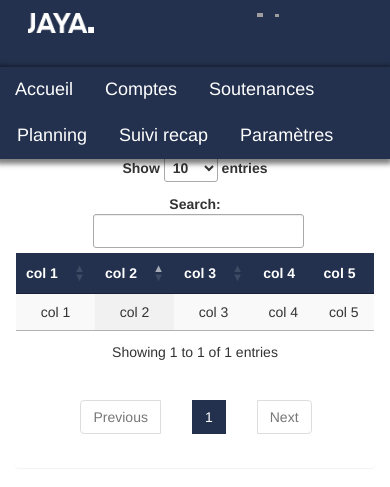
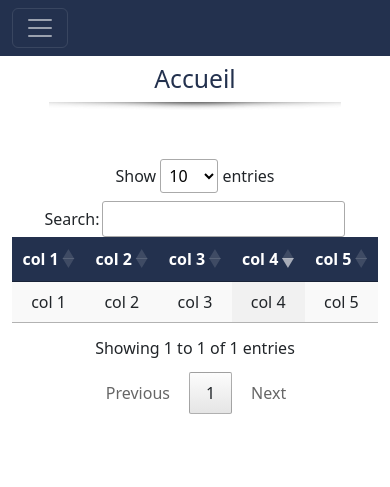
Before and after one commit to ElyasKing/Jaya-Project, a PHP site: page / in a window 390 px wide. Shown: the top 487 px of the page. Run offline with PHP 8.4, Linux system fonts and the light colour scheme; some libraries are stand-ins or nearby versions; grey boxes are pictures that could not be loaded.

Commit message:
Structure push 5
B5 / Navbar fonctionnelle et responsive

```diff
--- a/administrateur/indexAdmin.php
+++ /dev/null
@@ -1,58 +0,0 @@
-<?php
-
-?>
-
-<div class="container-fluid space">
-    <h2 class="center colored">Accueil</h2>
-    <hr>
-    <br>
-    <br>
-    <div class="panel" id="panel">
-        <table id="admin" class="display" style="width:100%">
-            <thead>
-                <tr class="bg">
-                    <th>col 1</th>
-                    <th>col 2</th>
-                    <th>col 3</th>
-                    <th>col 4</th>
-                    <th>col 5</th>
-                </tr>
-            </thead>
-            <tbody>
-                <tr>
-                    <td>col 1</td>
-                    <td>col 2</td>
-                    <td>col 3</td>
-                    <td>col 4</td>
-                    <td>col 5</td>
-                </tr>
-            </tbody>
-        </table>
-    </div>
-</div>
-
-<script>
-    $(document).ready(function(){
-        $('#admin').DataTable({
-            stateSave: true,
-            autoWith: true,
-            language: {
-                "url": "//cdn.datatables.net/plug-ins/1.11.3/i18n/fr_fr.json"
-            },
-            columnDefs: [
-                {
-                    targets: [-1,-2],
-                    orderable: false,
-                    searchable: false
-                }
-            ],
-            order: [
-                [1, 'asc']
-            ],
-            dom: 'Blfrtip',
-            buttons: [
-                'excel'
-            ]
-        });
-    });
-</script>
--- a/application_config/get_connectUser.php
+++ b/application_config/get_connectUser.php
@@ -1,7 +1,11 @@
 <?php
     // $connectedUser = $_SESSION['connectedUser'];
-    $connectedUser = "Prenom Nom";
+    $connectedUser = "Selaïman VANLANDUYT";
     $monURL = "/PERSO/JAYA/Jaya-Project/";
     // $userProfile = $_SESSION['userProfile'];
-    $userProfile = "ADMINISTRATEUR";
+    //$userProfile = "TUTEUR UNIVERSITAIRE";
+    // $userProfile = "SCOLARITE";
+    // $userProfile = "RESPONSABLE UE";
+     $userProfile = "ADMINISTRATEUR";
+    // $userProfile = "INVITE";
 ?>
--- a/css/style.css
+++ b/css/style.css
@@ -1,55 +1,24 @@
 /* NAVBAR */
 
-/* .grid-navbar-top-right{
-    display: grid;
-    grid-gap: 0px;
-    grid-template-columns: auto auto;
-  }
-
-  .grid-navbar-top-right > * {
-    padding: 0 10px; /* Ajoutez du padding pour espacer le contenu de la grille
-    display: flex;
-    align-items: center;
-  } */
-
-.img-navbar{
-    margin: 13px;
-    padding: 0px;
-    width: 40%;
-    height: 80%;
+.navbar{
+    background-color: #23314e !important;
+    border-color: #23314e !important;
+    /* padding: 0% 0% 2% 1% !important; */
 }
 
 #notification-icon{
-    margin: 2% 0% 0% 16%;
-    width: 1.5%;
+    position: absolute;
+    margin-top: -2px;
+    margin-left: -94px;
 }
 
 #logout-icon{
-    margin: 2% 0% 0% 2%;
-    width: 1%;
-}
+    position: absolute;
+    margin-top: -18px;
+    margin-left: -44px;
+} /* */
 
-#navbar{
-    background-color: #23314e;
-    border-color: #23314e;
-}
-
- #navbar-userInfo > table{
-    text-align: center !important;
-    margin-left: 180%;
-    /* margin-right: 10% !important; */
-    margin-top: 4% !important;
-    color: white;
-}
-
-.nav{
-    color: white;
-    background-color: #23314e;
-    padding: 0px;
-    box-shadow: -1px 2px 5px 3px rgba(0,0,0,0.5);
-}
-
-.nav > li > a{
+/* .nav > li > a{
     color: white;
     font-size: 18px;
 }
@@ -58,21 +27,19 @@
     color: #23314e;
     background-color: #d5d8db;
     font-size: 18px;
-}
+} */
 
-/* #nav-perso{
-    margin-top: -10px;
-} */
+
 
 
 
 /* INDEX */
 .space{
-    margin-top: 10%;
+    margin-top: 2%;
 }
 
 table,th,td{
-    text-align: center;
+    text-align: center !important;
 }
 
 h2{
@@ -124,14 +91,14 @@ hr{
 .pagination > .active > span,
 .pagination > .active > span:focus,
 .pagination > .active > span:hover{
-    z-index: 3;
-    color: white;
-    cursor: default;
-    background-color: #23314e;
-    border-color: #23314e;
+    z-index: 3 !important;
+    color: white !important;
+    cursor: default !important;
+    background-color: #23314e !important;
+    border-color: #23314e !important ;
 }
 
 .pagination > li > a,
 .pagination > li > span{
-    color: #23314e;
+    color: #23314e !important;
 }
--- a/header.html
+++ /dev/null
@@ -1,30 +0,0 @@
-<title>JAYA</title>
-
-<meta name="viewport" content="width=device-width, initial-scale=1"/>
-
-<!-- script Datatable -->
-<script src="https://code.jquery.com/jquery-3.5.1.js"></script>
-<script src="https://cdn.datatables.net/1.11.3/js/jquery.dataTables.min.js"></script>
-<script src="https://cdn.datatables.net/1.11.3/js/dataTables.bootstrap.min.js"></script>
-
-<script src="https://cdn.datatables.net/buttons/2.1.0/js/dataTables.buttons.min.js"></script>
-<script src="https://cdnjs.cloudflare.com/ajax/libs/jszip/3.1.3/jszip.min.js"></script>
-<script src="https://cdnjs.cloudflare.com/ajax/libs/pdfmake/0.1.53/vfs_fonts.js"></script>
-<script src="https://cdn.datatables.net/buttons/2.1.0/js/buttons.html5.min.js"></script>
-
-<link rel="stylesheet" href="https://cdn.dataTables.net/1.11.3/css/jquery.dataTables.min.css">
-<link rel="stylesheet" href="https://cdn.dataTables.net/buttons/2.1.0/css/buttons.dataTables.min.css">
-
-
-<!-- Bootstrap -->
-<!-- <script src="https://cdn.jsdelivr.net/npm/bootstrap@5.3.0-alpha1/dist/js/bootstrap.bundle.min.js" integrity="sha384-w76AqPfDkMBDXo30jS1Sgez6pr3x5MlQ1ZAGC+nuZB+EYdgRZgiwxhTBTkF7CXvN" crossorigin="anonymous"></script>
-<link href="https://cdn.jsdelivr.net/npm/bootstrap@5.3.0-alpha1/dist/css/bootstrap.min.css" rel="stylesheet" integrity="sha384-GLhlTQ8iRABdZLl6O3oVMWSktQOp6b7In1Zl3/Jr59b6EGGoI1aFkw7cmDA6j6gD" crossorigin="anonymous"> -->
-<script src="https://maxcdn.bootstrapcdn.com/bootstrap/3.3.6/js/bootstrap.min.js"></script>
-<link rel="stylesheet" href="https://maxcdn.bootstrapcdn.com/bootstrap/3.3.6/css/bootstrap.min.css">
-
-<!-- CSS PERSO -->
-<link rel="stylesheet" href="css/style.css">
-
-<!-- JQuery UI -->
-<link rel="stylesheet" href="https://cdnjs.cloudflare.com/ajax/libs/jquery/1.12.1/jquery-ui.css" />
-<script src="https://code.jquery.com/ui/1.12.1/jquery-ui.min.js"></script>
--- /dev/null
+++ b/header.php
@@ -0,0 +1,36 @@
+<?php
+echo '<title>JAYA</title>
+
+<meta name="viewport" content="width=device-width, initial-scale=1"/>
+
+<!-- Bootstrap 5 -->
+<script src="https://cdn.jsdelivr.net/npm/bootstrap@5.3.0-alpha1/dist/js/bootstrap.bundle.min.js" integrity="sha384-w76AqPfDkMBDXo30jS1Sgez6pr3x5MlQ1ZAGC+nuZB+EYdgRZgiwxhTBTkF7CXvN" crossorigin="anonymous"></script>
+<link href="https://cdn.jsdelivr.net/npm/bootstrap@5.3.0-alpha1/dist/css/bootstrap.min.css" rel="stylesheet" integrity="sha384-GLhlTQ8iRABdZLl6O3oVMWSktQOp6b7In1Zl3/Jr59b6EGGoI1aFkw7cmDA6j6gD" crossorigin="anonymous">
+
+<!-- Les Basiques DataTables -->
+<script src="https://code.jquery.com/jquery-3.5.1.js"></script>
+<script src="https://cdn.datatables.net/1.13.2/js/jquery.dataTables.min.js"></script>
+<link rel="stylesheet" href="https://cdn.datatables.net/1.13.2/css/jquery.dataTables.min.css">
+
+<!-- Les bouttons Datatables -->
+<script src="https://cdn.datatables.net/buttons/2.3.4/js/dataTables.buttons.min.js"></script>
+<script src="https://cdnjs.cloudflare.com/ajax/libs/jszip/3.10.1/jszip.min.js"></script>
+<script src="https://cdnjs.cloudflare.com/ajax/libs/pdfmake/0.1.53/vfs_fonts.js"></script>
+<script src="https://cdn.datatables.net/buttons/2.3.4/js/buttons.html5.min.js"></script>
+
+<link rel="stylesheet" href="https://cdn.dataTables.net/buttons/2.3.4/css/buttons.dataTables.min.css">
+
+<link rel="stylesheet" href="https://cdnjs.cloudflare.com/ajax/libs/jquery/1.12.1/jquery-ui.css" />
+<script src="https://code.jquery.com/ui/1.12.1/jquery-ui.min.js"></script>
+
+<script src=""></script>
+<script src=""></script>
+
+
+<link rel="stylesheet" href="">
+<link rel="stylesheet" href="">
+
+<!-- CSS PERSO -->
+<link rel="stylesheet" href="css/style.css">';
+
+?>
--- a/index.php
+++ b/index.php
@@ -5,11 +5,14 @@
 
 <!DOCTYPE html>
 <html>
+
 <head>
   <?php
-      include("header.html");
+  include("header.php");
+
   ?>
 </head>
+
 <body>
   <div class="content">
     <div class="bar">
@@ -44,13 +47,10 @@
       //     include("default.php");
       // }
 
-          include("administrateur/indexAdmin.php");
+      include("indexAdmin.php");
       ?>
     </div>
   </div>
+</body>
 
-
-
-
-  </body>
 </html>
--- /dev/null
+++ b/indexAdmin.php
@@ -0,0 +1,47 @@
+<?php
+
+?>
+
+<div class="container-fluid space">
+    <h2 class="center colored">Accueil</h2>
+    <hr>
+    <br>
+    <br>
+    <div class="panel" id="panel">
+    <table id="example" class="display" style="width:100%">
+        <thead>
+            <tr class="bg">
+                <th>col 1</th>
+                <th>col 2</th>
+                <th>col 3</th>
+                <th>col 4</th>
+                <th>col 5</th>
+            </tr>
+        </thead>
+        <tbody>
+            <tr>
+                <td>col 1</td>
+                <td>col 2</td>
+                <td>col 3</td>
+                <td>col 4</td>
+                <td>col 5</td>
+            </tr>
+        </tbody>
+    </table>
+    </div>
+</div>
+
+<script>
+    $(document).ready(function () {
+        $('#example').DataTable({
+            stateSave: true,
+            language : {
+                url : "//cdn.datatables.net/plug-ins/1.13.2/i18n/fr-FR.json"
+            },
+            order: [[3, 'desc']],
+            dom: 'Blfrtip',
+            buttons: ['excel'],
+
+        });
+    });
+</script>
--- a/pages/login.php
+++ b/login.php
@@ -1,5 +1,5 @@
 <?php
-include "../application_config/db_class.php";
+include "application_config/db_class.php";
 $conn = Database::connect();
 ?>
 
@@ -7,7 +7,7 @@ $conn = Database::connect();
 <html>
 <head>
 	<title>Login</title>
-	<link rel="stylesheet" type="text/css" href="./styles.css" />
+	<link rel="stylesheet" type="text/css" href="cc/styles.css" />
 </head>
 <body>
 
--- a/navbar.php
+++ b/navbar.php
@@ -1,39 +1,50 @@
-<nav id="navbar" class="container-fluid navbar-fixed-top">
-    <div class="row">
-        <div class="col-xs-6 col-md-4">
-            <a href="index.php"><img class="img-navbar" src="images/JAYA-LOGO.png" alt="logo_jaya"></a>
-        </div>
-
-        <a href="index.php"><img id="notification-icon" src="images/notification-icon.svg" alt="logo_jaya"></a>
-
-        <a href="pages/login.php"><img id="logout-icon" src="images/logout-icon.svg" alt="logout-icon"></a>
-
-
-        <div id="navbar-userInfo" class="col-xs-6 col-md-4">
+<nav class="navbar navbar-dark navbar-expand-lg bg-body-tertiary">
+  <div class="container-fluid">
+    <button class="navbar-toggler" type="button" data-bs-toggle="collapse" data-bs-target="#navbarTogglerDemo01" aria-controls="navbarTogglerDemo01" aria-expanded="false" aria-label="Toggle navigation">
+      <span class="navbar-toggler-icon"></span>
+    </button>
+    <div class="collapse navbar-collapse" id="navbarTogglerDemo01">
+      <a class="navbar-brand" href="index.php"><img src="images/JAYA-LOGO2.png" alt="logo_jaya" width="180"></a>
+      <ul class="navbar-nav me-auto mb-2 mb-lg-0">
+        <li class="nav-item">
+          <a class="nav-link active" href="index.php">Accueil</a>
+        </li>
+        <li class="nav-item">
+          <a class="nav-link active" href="accountsManagerAdmin.php">Comptes</a>
+        </li>
+        <li class="nav-item">
+          <a class="nav-link active" href="#">Soutenances</a>
+        </li>
+        <li class="nav-item">
+          <a class="nav-link active" href="#">Planning</a>
+        </li>
+        <li class="nav-item">
+          <a class="nav-link active" href="#">Suivi recap</a>
+        </li>
+        <li class="nav-item">
+          <a class="nav-link active" href="#">Paramètres</a>
+        </li>
+      </ul>
+      <ul class="navbar-nav me-0 mb-2 mb-lg-0">
+        <li class="nav-item">
           <?php
+            echo "<a class='nav-link active' href='index.php'><img id='notification-icon' src='images/notification-icon2.svg' alt='logo_jaya'></a>";
+            echo "<a class='nav-link active' href='login.php'><img id='logout-icon' src='images/logout-icon2.svg' alt='logout-icon'></a>";
+          ?>
+        </li>
+      </ul>
+      <ul class="navbar-nav me-0 mb-2 mb-lg-0">
+        <li class="nav-item">
+          <?php
+            echo "<div class='nav-link active'>";
             echo "<table>";
             echo "<tr><td><strong>".$connectedUser."</td></tr>";
-                echo "<tr><td><font size=-1>".$userProfile."</font></td></tr>";
+            echo "<tr><td><font size=-1><a class='nav-link active' href='changeProfile.php'>".$userProfile."</a></font></td></tr>";
             echo "</table>";
+            echo "</div>";
           ?>
+        </li>
+      </ul>
     </div>
   </div>
-    <?php
-        if($userProfile == "ADMINISTRATEUR"){
-    ?>
-            <div id="nav-perso" class="row">
-                <nav>
-                    <ul class="nav nav-pills">
-                    <li role="presentation"><a href="index.php" data-toggle="tab" id="accueil">Accueil</a></li>
-                    <li role="presentation"><a href="#" data-toggle="tab" id="accueil">Comptes</a></li>
-                    <li role="presentation"><a href="#" data-toggle="tab" id="accueil">Soutenances</a></li>
-                    <li role="presentation"><a href="#" data-toggle="tab" id="accueil">Planning</a></li>
-                    <li role="presentation"><a href="#" data-toggle="tab" id="accueil">Suivi recap</a></li>
-                    <li role="presentation"><a href="#" data-toggle="tab" id="accueil">Paramètres</a></li>
-                    </ul>
 </nav>
-            </div>
-    <?php
-        }
-    ?>
-</nav>
```
Also changed, not shown: accountsManagerAdmin.php (added, +77 -0 lines), changeProfile.php (added), fonctions/functions.php (added), images/JAYA-LOGO2.png (added), images/logout-icon2.svg (added), images/notification-icon2.svg (added), 2 other files. Lines whose indentation alone changed are shown as unchanged.
